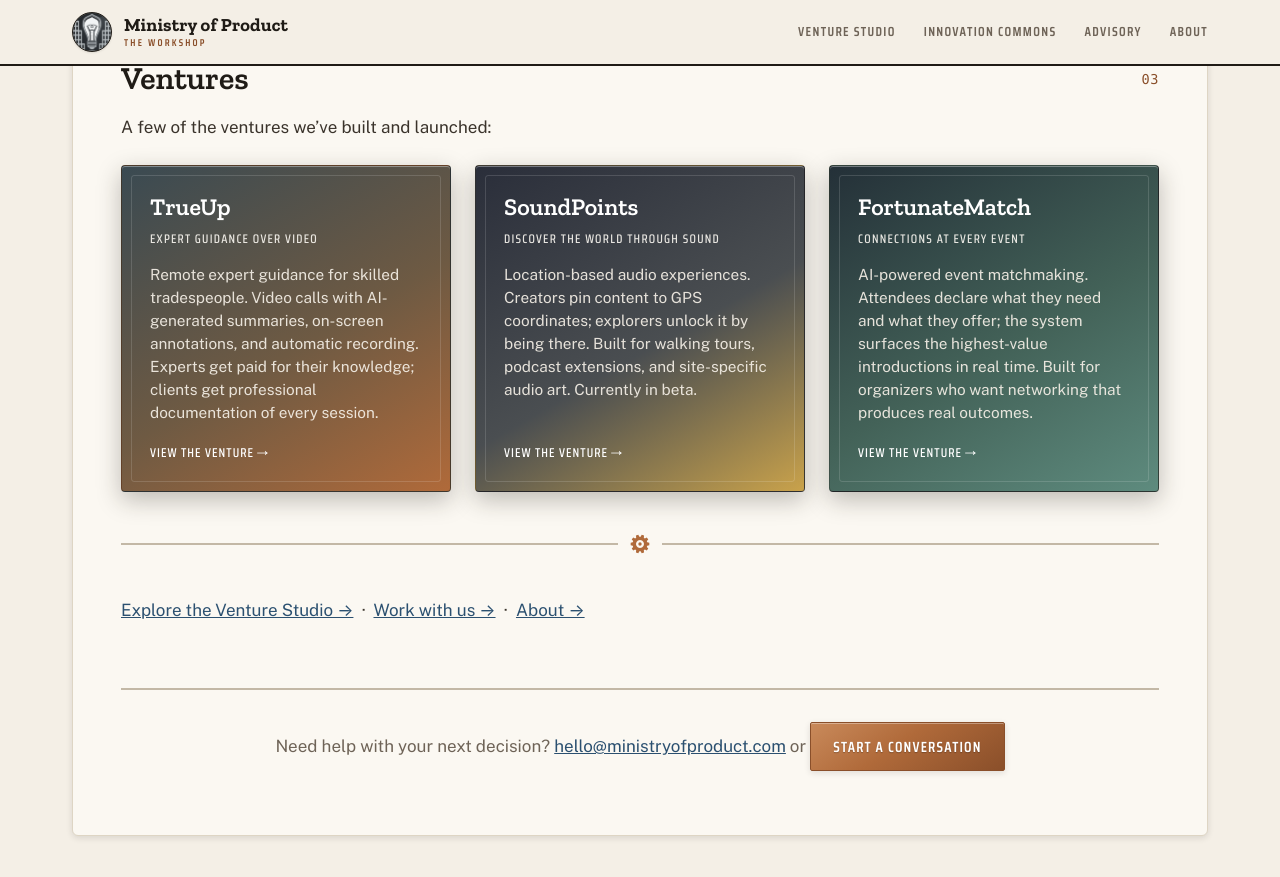
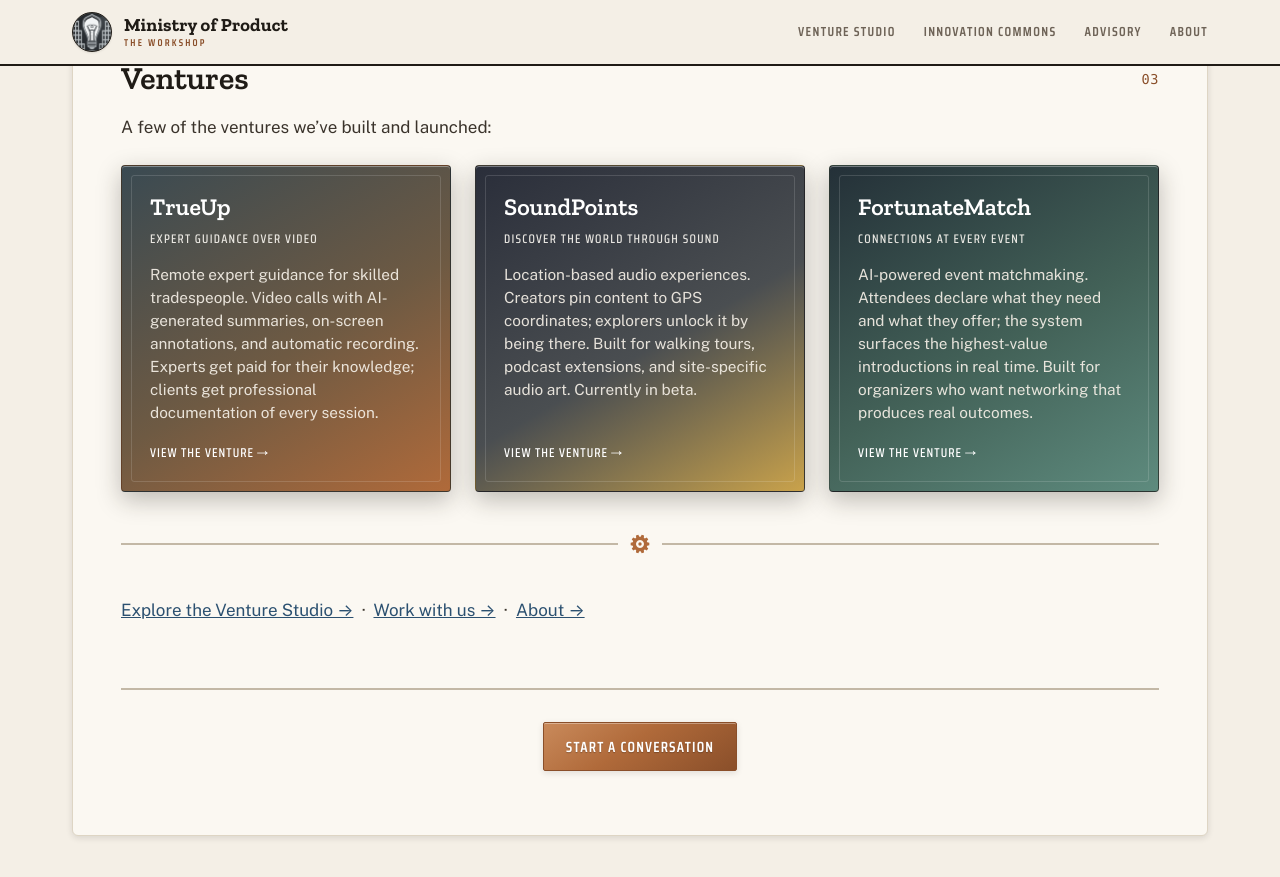
Before and after one commit to Ministry-of-Product/mop-website, a Jekyll site: the page built from index.markdown, in a window 1280 px wide and 900 px high, scrolled down 1581 px. Shown: the top 877 px of the window. Built offline with Jekyll 4.4.1, drawn with Linux system fonts in a browser that asks for light colours; some web fonts are replaced.

Commit message:
MIN-999: Show only the Start a Conversation button in the footer
Remove the 'Need help with your next decision?' lead-in and the
hello@ministryofproduct.com email link from the site footer, leaving
just the Start a Conversation button. The contact-modal wiring
(id="contactBtn") is unchanged.

Co-Authored-By: Claude Opus 4.8 (1M context) <noreply@anthropic.com>

```diff
--- a/_includes/footer.html
+++ b/_includes/footer.html
@@ -1,8 +1,5 @@
 <footer>
   <p>
-    Need help with your next decision?
-    <a href="mailto:hello@ministryofproduct.com">hello@ministryofproduct.com</a>
-    or
     <button id="contactBtn" class="cta-button">Start a Conversation</button>
   </p>
 </footer>
```
